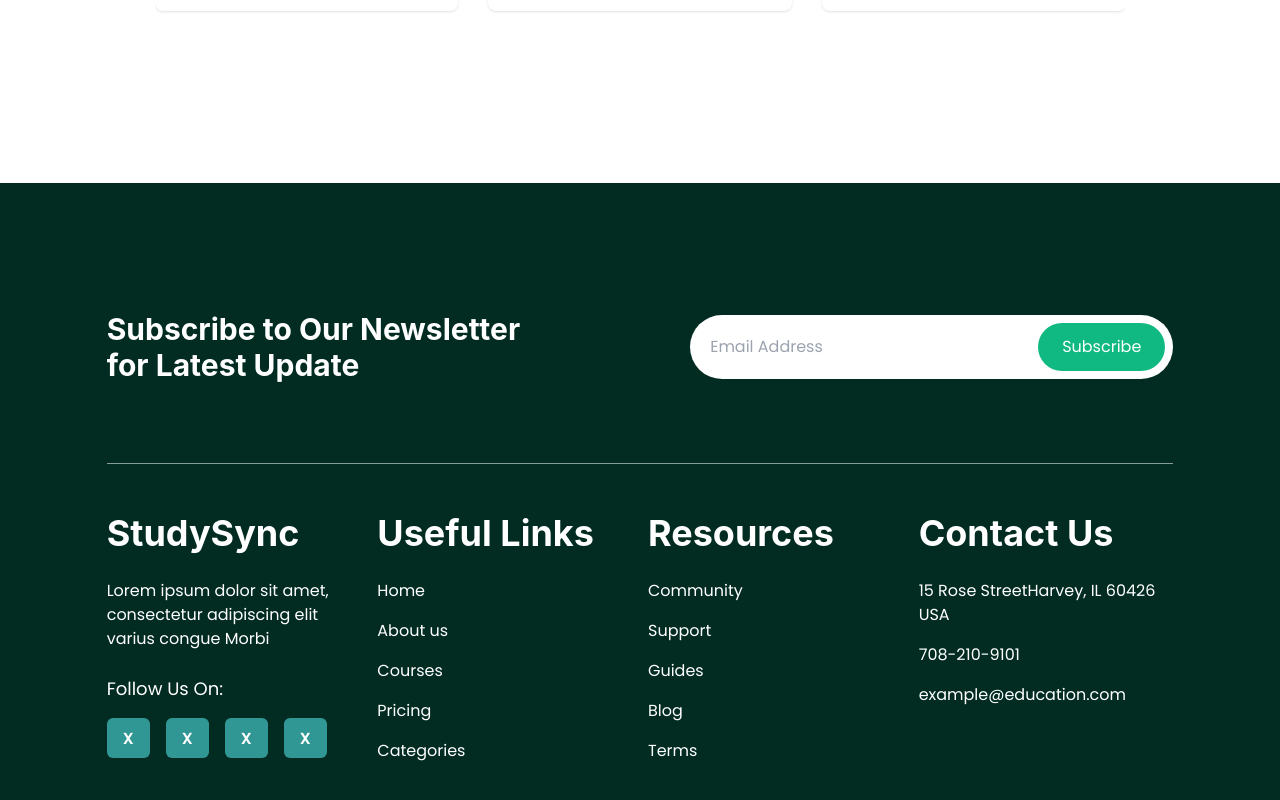
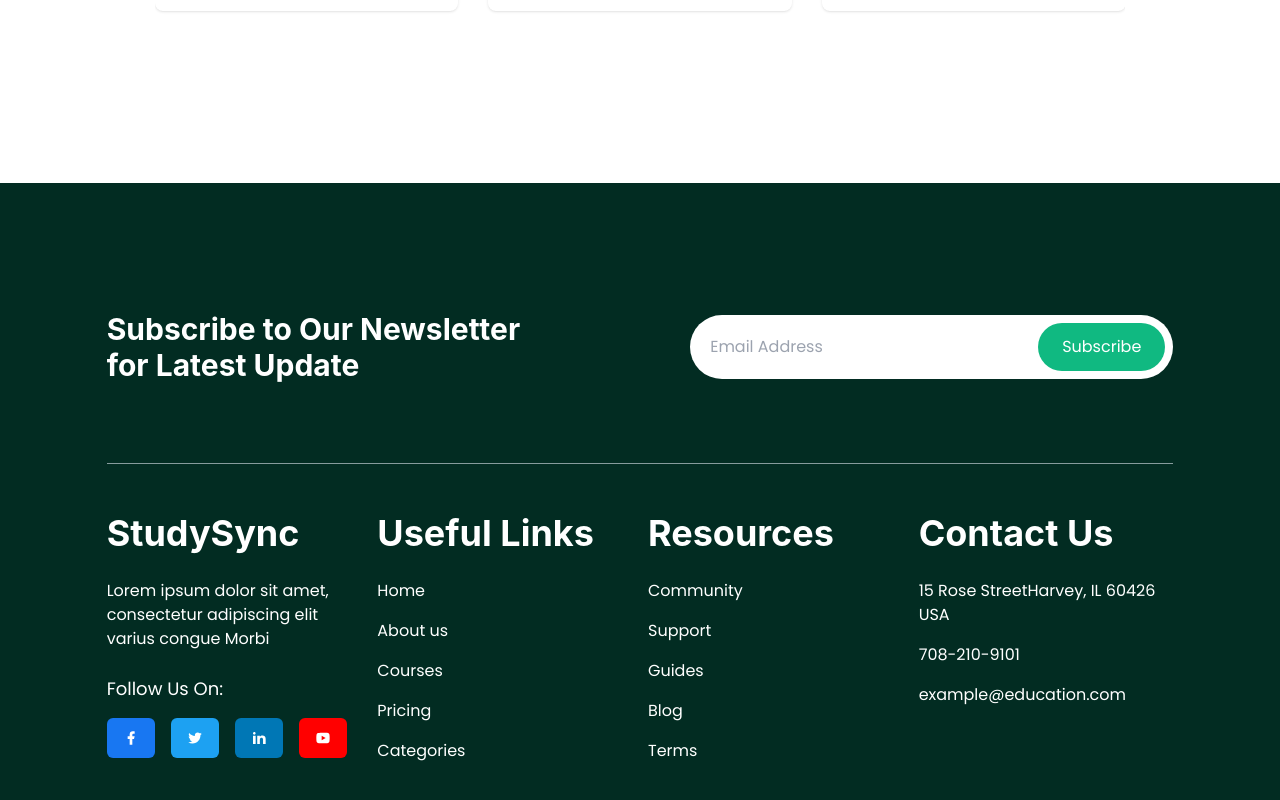
Before and after one commit to rironib/A12-studysyncbd-client, a React (Vite) app: page / in a window 1280 px wide. Shown: the part 2249-3049 px from the top of the page. Built offline with nearby package versions, Linux system fonts and the light colour scheme; no server answers.

Commit message:
Update Footer.jsx

```diff
--- a/src/components/Public/Footer.jsx
+++ b/src/components/Public/Footer.jsx
@@ -1,5 +1,6 @@
 import {Button, Divider, Heading, Stack, Text} from "@chakra-ui/react";
 import {Link} from "react-router-dom";
+import {RiFacebookFill, RiLinkedinFill, RiTwitterFill, RiYoutubeFill} from "react-icons/ri";
 
 const Footer = () => {
     const year = new Date().getFullYear();
@@ -28,17 +29,17 @@ const Footer = () => {
                         <div className='space-y-4'>
                             <Text fontSize='lg'>Follow Us On:</Text>
                             <Stack direction='row' spacing={4} align='center'>
-                                <Button colorScheme='teal' variant='solid'>
-                                    X
+                                <Button bg='#1877F2' color='white' _hover={{}}>
+                                    <RiFacebookFill />
                                 </Button>
-                                <Button colorScheme='teal' variant='solid'>
-                                    X
+                                <Button bg='#1DA1F2' color='white' _hover={{}}>
+                                    <RiTwitterFill/>
                                 </Button>
-                                <Button colorScheme='teal' variant='solid'>
-                                    X
+                                <Button bg='#0077B5' color='white' _hover={{}}>
+                                    <RiLinkedinFill/>
                                 </Button>
-                                <Button colorScheme='teal' variant='solid'>
-                                    X
+                                <Button bg='#FF0000' color='white' _hover={{}}>
+                                    <RiYoutubeFill/>
                                 </Button>
                             </Stack>
                         </div>
```
